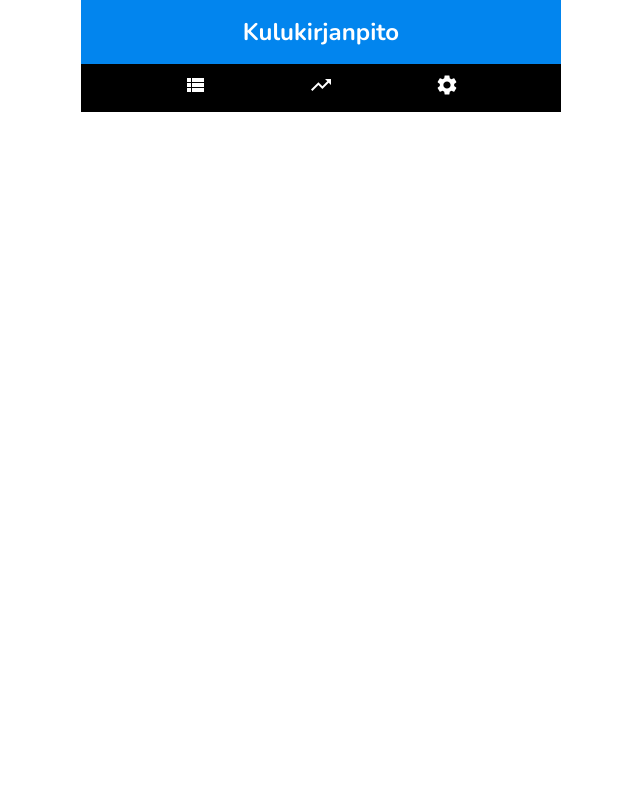
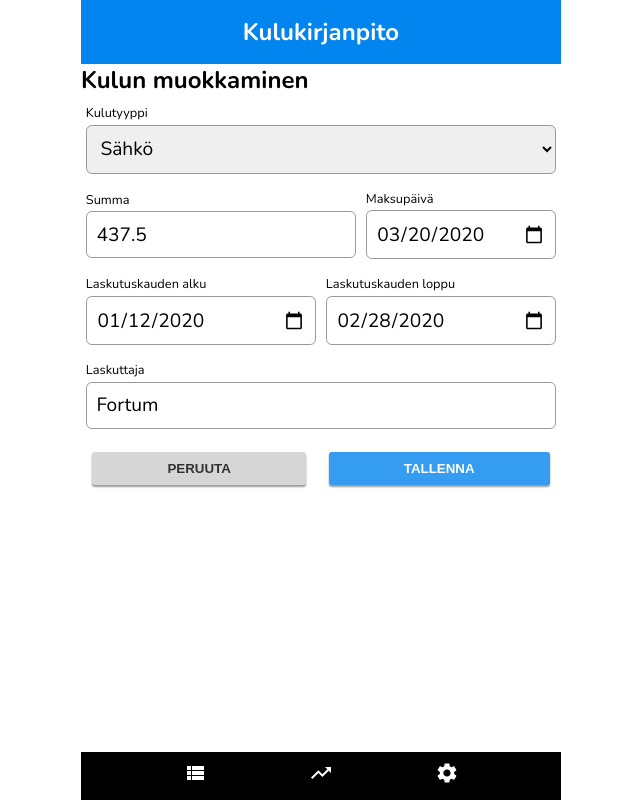
Before and after one commit to toniillokoski/kulukirjanpito, a React (Create React App) app: page /edit/1 in a window 1280 px wide. Shown: the whole page, without its empty margins (319-959 px from the left). Built offline with nearby package versions, Linux system fonts and the light colour scheme.

Commit message:
Lisätty toiminnalisuus tietojen muokkaamiseen

```diff
--- a/src/App.js
+++ b/src/App.js
@@ -9,6 +9,7 @@
 import Settings from './components/Settings/Settings';
 import Menu from './components/Menu/Menu';
 import AddItem from './components/AddItem/AddItem';
+import EditItem from './components/EditItem/EditItem';
 
 class App extends Component {
 
@@ -24,6 +25,12 @@
 
   handleFormSubmit(newdata) {
     let storeddata = this.state.data.slice();
+    const index = storeddata.findIndex(item => item.id === newdata.id);
+    if (index >= 0) {
+      storeddata[index] = newdata;
+    } else {
+      storeddata.push(newdata);
+    }
     storeddata.push(newdata);
     storeddata.sort((a,b) => {
       const aDate = new Date(a.maksupaiva);
@@ -53,6 +60,10 @@
           <Route path="/stats" component={Stats} />
           <Route path="/settings" render={() => <Settings selectList={this.state.selectList} onFormSubmit={this.handleSelectListForm} /> } />
           <Route path="/add" render={() => <AddItem onFormSubmit={this.handleFormSubmit} selectList={this.state.selectList} />} />
+          <Route path="/edit/:id" render={(props) => <EditItem data={this.state.data}
+                                                               selectList={this.state.selectList}
+                                                               onFormSubmit={this.handleFormSubmit}
+                                                               {...props} />} />
           <Menu />
         </div>
       </Router>
--- /dev/null
+++ b/src/components/EditItem/EditItem.css
@@ -0,0 +1,3 @@
+.additem {
+    padding: 2em;
+}
--- /dev/null
+++ b/src/components/EditItem/EditItem.js
@@ -0,0 +1,28 @@
+import React from 'react';
+
+import Content from '../Content/Content';
+import ItemForm from '../ItemForm/ItemForm';
+
+import './EditItem.css'
+
+function EditItem(props) {
+
+    const index = props.data.findIndex(item => item.id === props.match.params.id);
+    let itemData = props.data[index];
+
+    return (
+    <Content>
+
+      <div className="edititem">
+
+      <h2>Kulun muokkaminen</h2>
+
+      <ItemForm onFormSubmit={props.onFormSubmit} selectList={props.selectList} data={itemData} />
+
+      </div>
+
+    </Content>
+  );
+}
+
+export default EditItem;
--- a/src/components/ItemForm/ItemForm.js
+++ b/src/components/ItemForm/ItemForm.js
@@ -10,9 +10,7 @@
 
     constructor(props) {
         super(props);
-        this.state = {
-            data:
-            {
+        const data = props.data ? props.data : {
           tyyppi: "Vesi",
           summa: 0,
           maksupaiva: "",
@@ -20,6 +18,9 @@
           kaudenloppu: "",
           saaja: ""
           }
+        this.state = {
+            data: data
+
         };
         this.handleInputChange = this.handleInputChange.bind(this);
         this.handleSubmit = this.handleSubmit.bind(this);
@@ -49,7 +50,7 @@
         console.log("lähetä lomake");
         let data = Object.assign({}, this.state.data)
         data.summa = parseFloat(data.summa);
-        data.id = uuidv4();
+        data.id = data.id ? data.id : uuidv4();
         this.props.onFormSubmit(data);
         this.props.history.push("/");
         }
@@ -107,7 +108,7 @@
             <Button onClick={this.handleCancel}>PERUUTA</Button>
             </div>
             <div>
-            <Button type="submit" primary>LISÄÄ</Button>
+            <Button type="submit" primary>{this.state.data.id ? "TALLENNA" : "LISÄÄ"}</Button>
             </div>
           </div>
 
--- a/src/components/Kulukortti/Kulukortti.css
+++ b/src/components/Kulukortti/Kulukortti.css
@@ -1,6 +1,6 @@
 .kulukortti {
-padding: 1em;
 border-bottom: 1px solid #BADDFE;
+display: flex;
 }
 
 .kulukortti__rivi {
@@ -17,3 +17,24 @@
 font-size: 85%;
 color: #666;
 }
+
+.kulukortti > div {
+    flex: 1 1 auto;
+    padding: 1em;
+}
+
+.kulukortti__linkki {
+    max-width: 1em;
+    display: none;
+    justify-content: center;
+    align-items: center;
+    background-color: rgba(0, 0, 0, 0.1);
+}
+
+.kulukortti:hover .kulukortti__linkki {
+    display: flex;
+}
+
+.kulukortti__linkki a {
+    color: #000
+}
--- a/src/components/Kulukortti/Kulukortti.js
+++ b/src/components/Kulukortti/Kulukortti.js
@@ -1,5 +1,9 @@
 import React from 'react';
 import moment from 'moment';
+
+import ArrowRight from '@material-ui/icons/ArrowRight';
+import { Link } from 'react-router-dom';
+
 import './Kulukortti.css';
 
 function Kulukortti(props) {
@@ -18,6 +22,7 @@
 
     return (
       <div className="kulukortti">
+        <div className="kulukortti__ryhma">
         <div className="kulukortti__rivi">
         <div className="kulukortti__tyyppi">{props.data.tyyppi}</div>
         <div className="kulukortti__summa">{props.data.summa.toFixed(2)} €</div>
@@ -30,6 +35,10 @@
         <div className="kulukortti__laskuttaja">{props.data.saaja}</div>
         <div className="kulukortti__keskiarvo">{ keskiarvo ?  keskiarvo.toFixed(2) + "€ / kk" : ""}</div>
         </div>
+        </div>
+        <div className="kulukortti__linkki">
+          <Link to={"/edit/" + props.data.id}><ArrowRight /></Link>
+        </div>
       </div>
     );
   }
```
Lines whose indentation alone changed are shown as unchanged.
